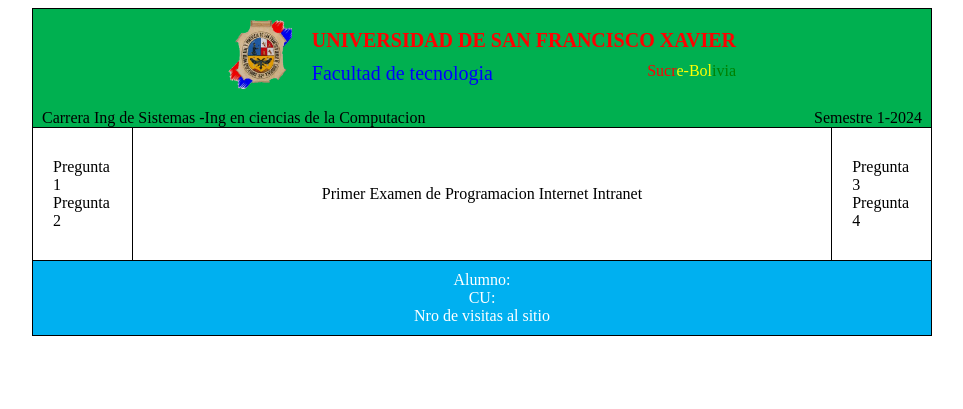
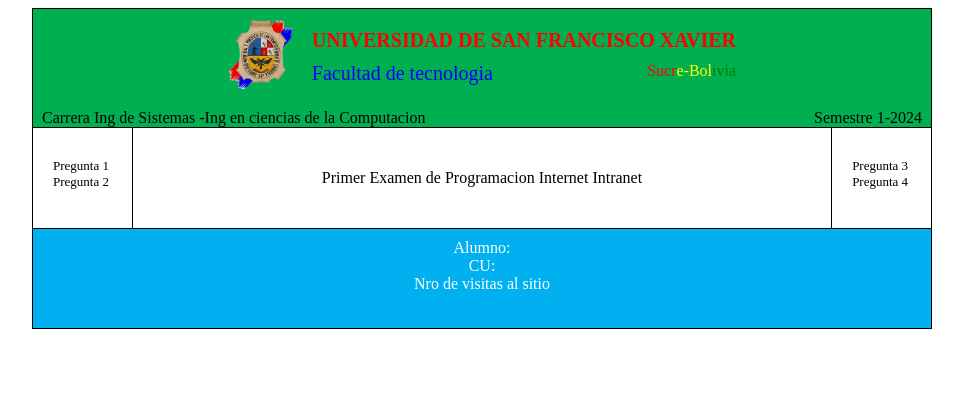
Before and after one commit to JuanApazaG/DesarrolloWebJAAG, a PHP site: page / in a window 1280 px wide. Shown: the top 409 px of the page, without its empty margins (158-1121 px from the left). Run offline with PHP 8.4, Linux system fonts and the light colour scheme.

Commit message:
corrigiendo cambios de trabajo en clases

```diff
--- a/EjerciciosEnClases/styles.css
+++ b/EjerciciosEnClases/styles.css
@@ -39,6 +39,7 @@
     border-right: 1px solid black;
     width: 100px;
     padding: 30px 20px;
+    font-size: 13px;
 }
 
 .options{
@@ -52,6 +53,7 @@
     border-left: 1px solid black;
     width: 100px;
     padding: 30px 20px;
+    font-size: 13px;
 }
 .option{
     border: 1px solid black;
@@ -63,6 +65,7 @@
 }
 
 .footer{
+    height: 100px;
     width: 100%;
     padding: 10px;
     text-align: center;
```
